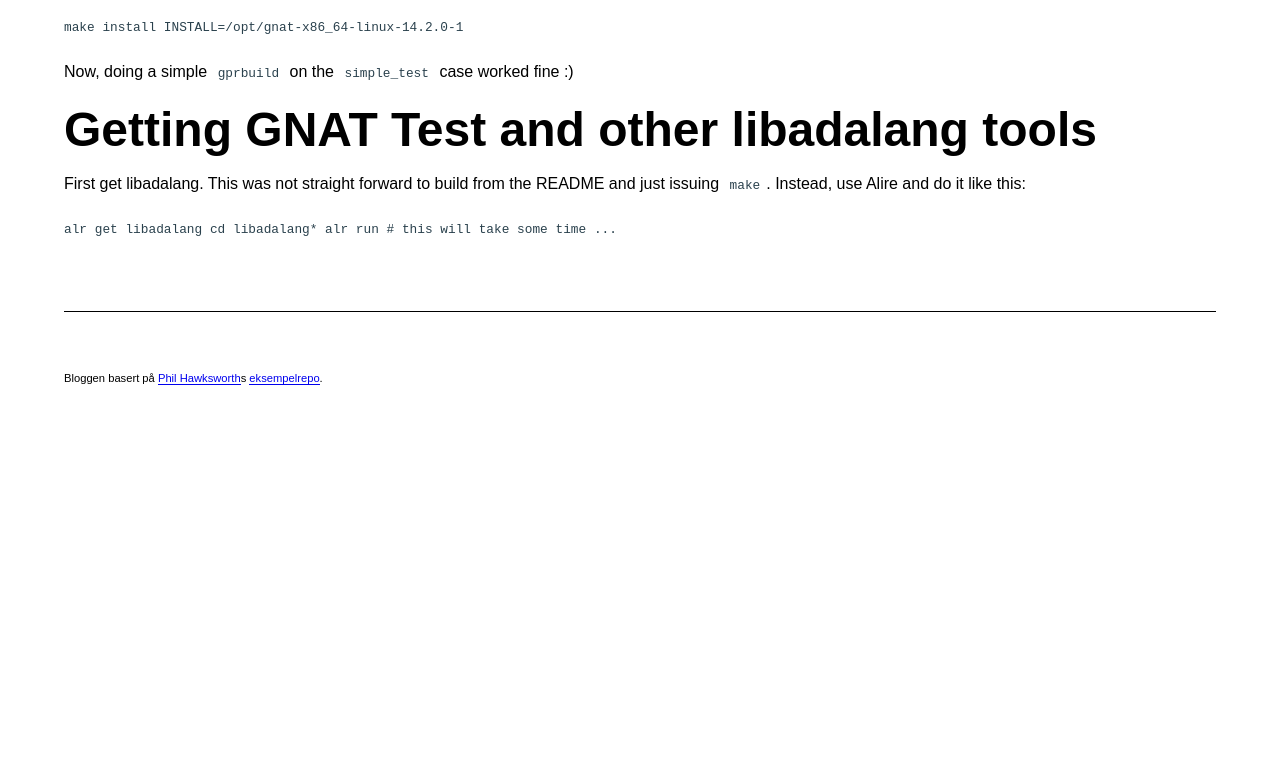
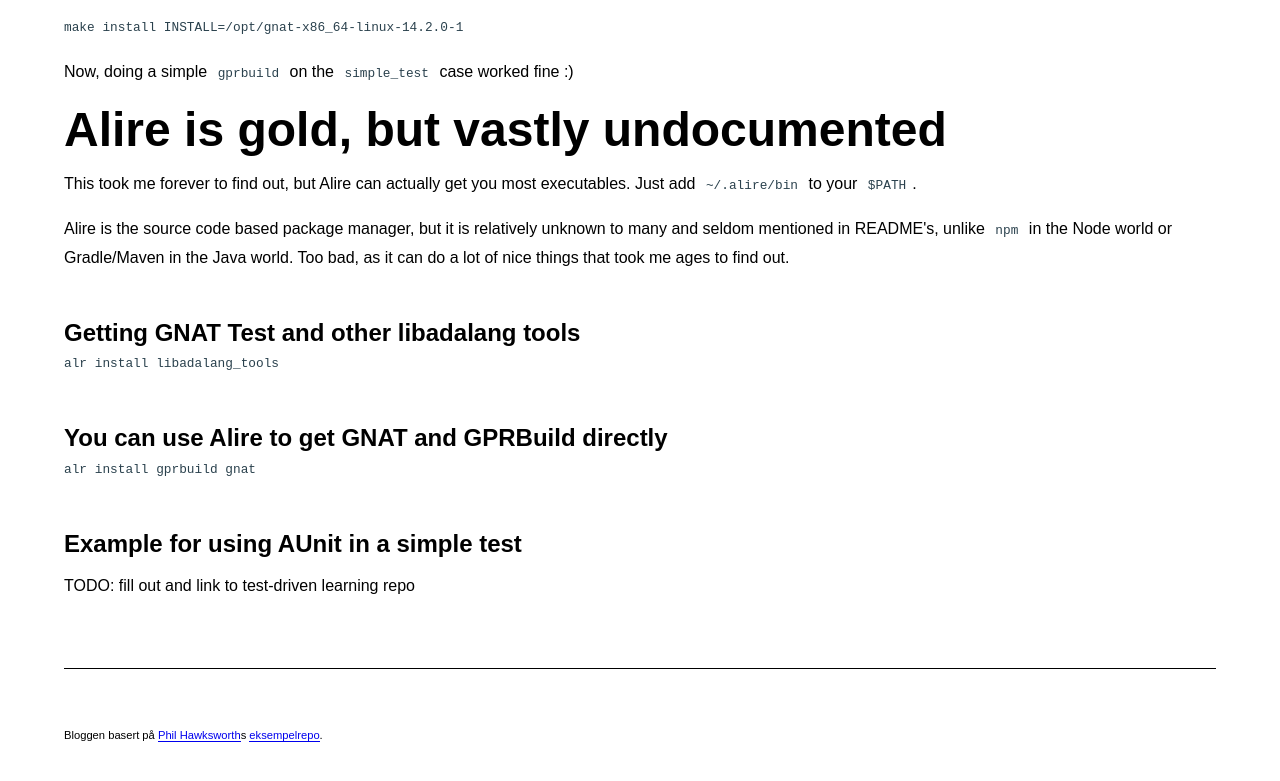
Before and after one commit to fatso83/11ty-blog, an Eleventy site: page src/site/posts/2025-03-11-ada.md in a window 1280 px wide. Shown: the part 1780-2561 px from the top of the page. Before the commit the page ends 2247 px from the top, so only its background shows below. Built offline with nearby package versions, Linux system fonts and the light colour scheme; Eleventy itself is replaced by a stand-in of ours; code samples lack their colours; files that its build step writes are made by us from their sources; what postcss-color-mix, precss would draw is missing.

Commit message:
Add Alire notes

````diff
--- a/src/site/posts/2025-03-11-ada.md
+++ b/src/site/posts/2025-03-11-ada.md
@@ -95,13 +95,28 @@ make install INSTALL=/opt/gnat-x86_64-linux-14.2.0-1
 
 Now, doing a simple `gprbuild` on the `simple_test` case worked fine :)
 
-# Getting GNAT Test and other libadalang tools
+# Alire is gold, but vastly undocumented
 
-First get libadalang. This was not straight forward to build from the README
-and just issuing `make`. Instead, use Alire and do it like this:
+This took me forever to find out, but Alire can actually get you most executables.
+Just add `~/.alire/bin` to your `$PATH`.
+
+Alire is the source code based package manager, but it is relatively unknown
+to many and seldom mentioned in README's, unlike `npm` in the Node world or
+Gradle/Maven in the Java world. Too bad, as it can do a lot of nice things
+that took me ages to find out.
+
+## Getting GNAT Test and other libadalang tools
 
 ```bash
-alr get libadalang
-cd libadalang*
-alr run # this will take some time ...
+alr install libadalang_tools
 ```
+
+## You can use Alire to get GNAT and GPRBuild directly
+
+```
+alr install gprbuild gnat
+```
+
+## Example for using AUnit in a simple test
+
+TODO: fill out and link to test-driven learning repo
````
